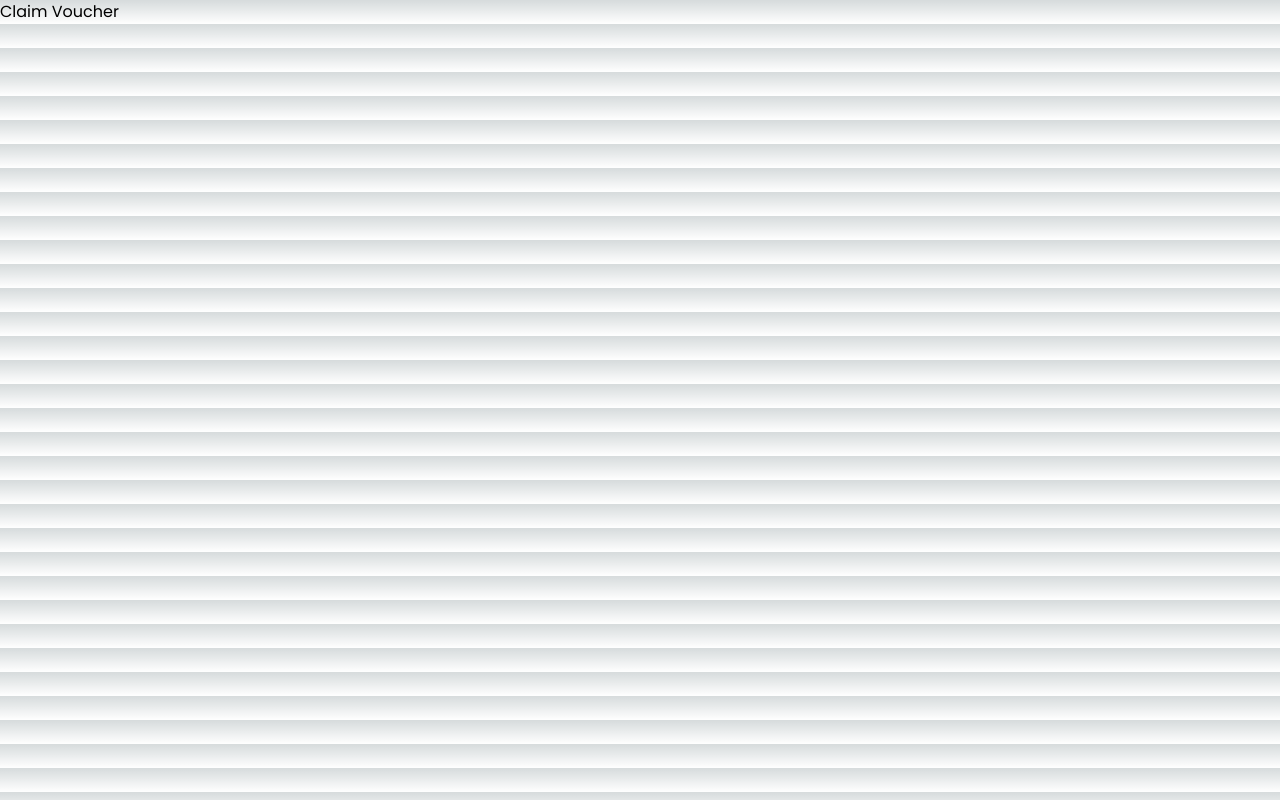
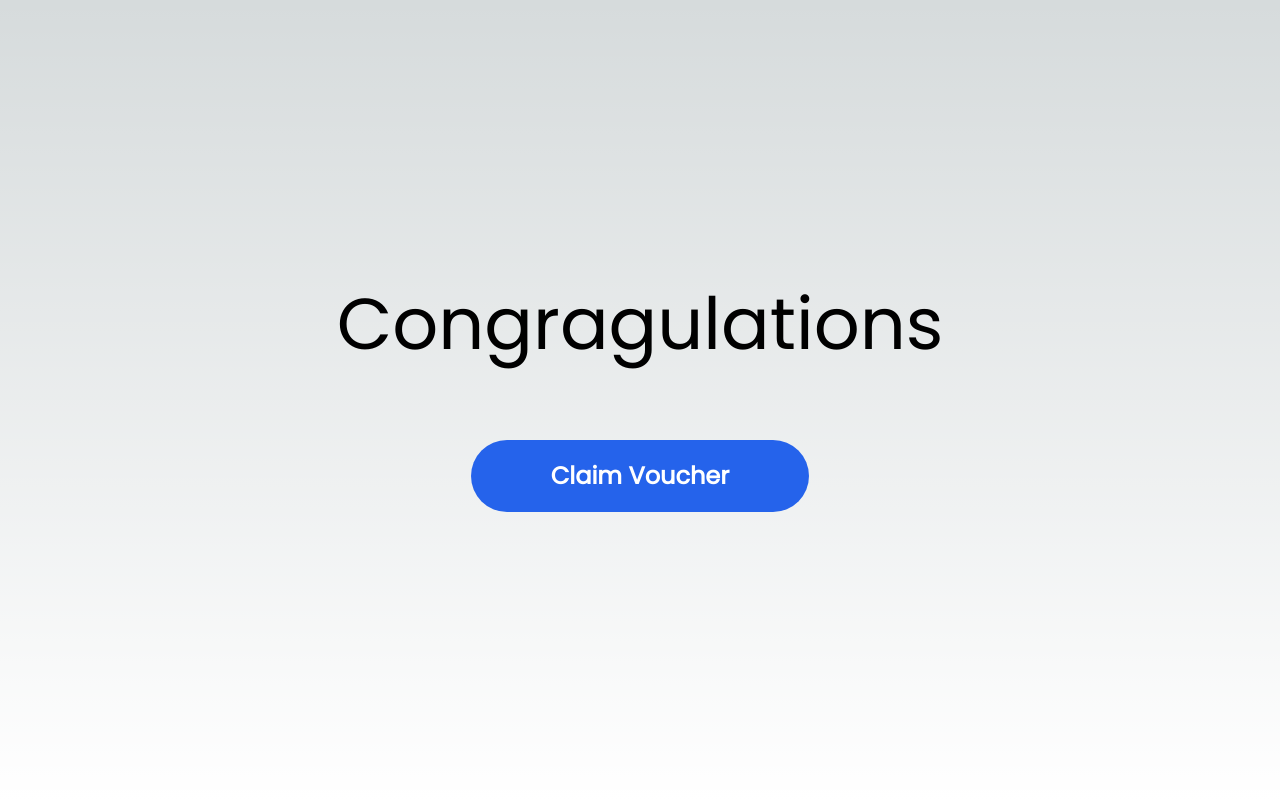
Before and after one commit to phongdt0811/QuizAppNextJS, a Next.js app: page /claim in a window 1280 px wide. Built offline with nearby package versions, Linux system fonts and the light colour scheme.

Commit message:
add: claim page

```diff
--- a/src/app/claim/page.tsx
+++ b/src/app/claim/page.tsx
@@ -1,8 +1,27 @@
 "use client";
+import { redirect, useRouter } from "next/navigation";
+import Link from 'next/link';
 
 const ClaimPage: React.FC = () => {
+    const router = useRouter();
+
+
     return (
-        <div> Claim Voucher </div>
+        <>
+        <div className="h-screen flex flex-col justify-center items-center">
+        <h1 className="text-7xl break-words">
+            Congragulations
+        </h1>
+
+        <h3 className="my-10 text-2xl font-bold"></h3>
+
+        <Link href="/">
+            <button className="bg-blue-600 px-20 py-5 rounded-full font-bold text-2xl cursor-pointer hover:opacity-80 text-white">
+                Claim Voucher
+            </button>
+        </Link>
+        </div>
+        </>
     )
 }
 
```
